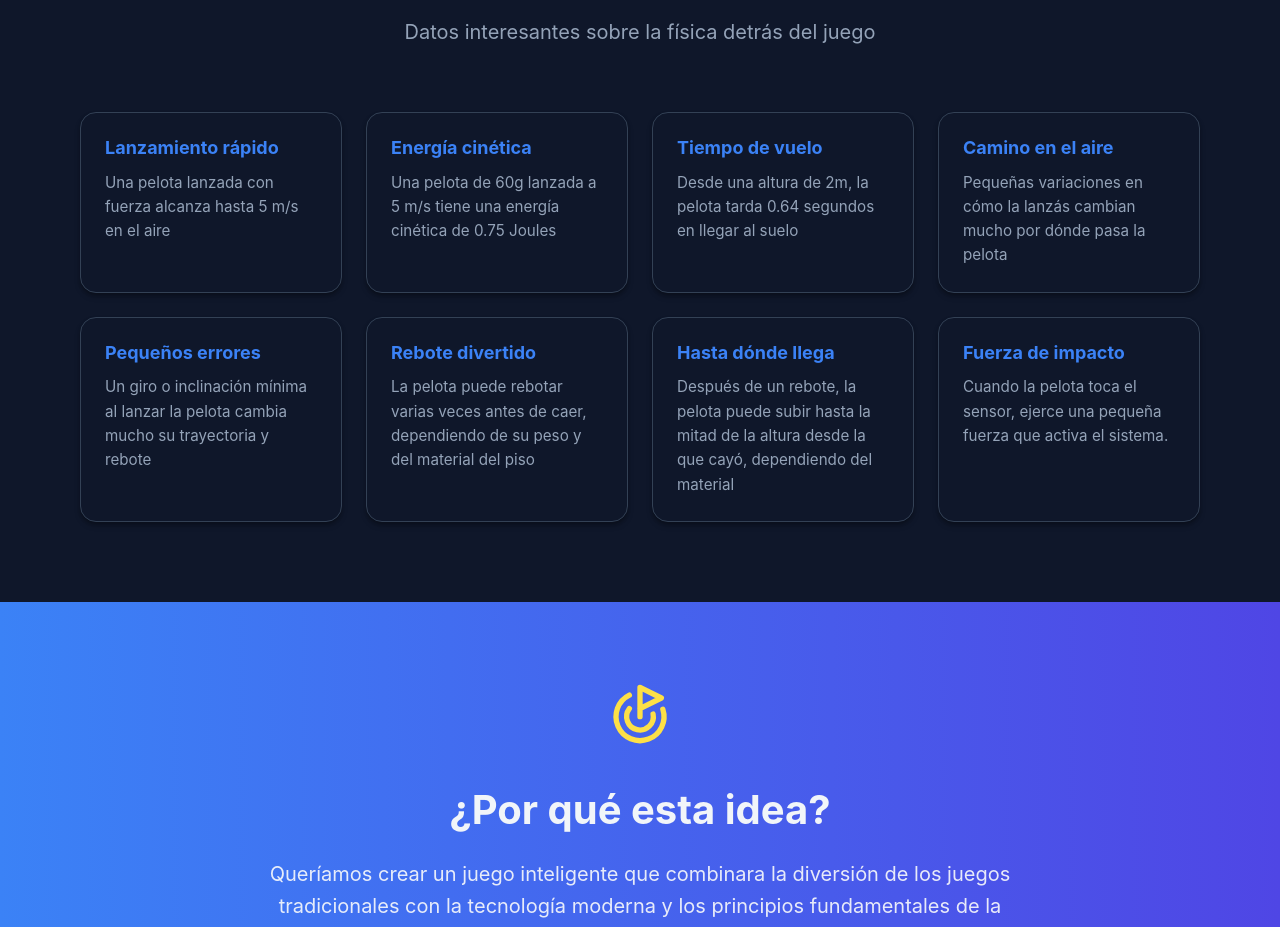
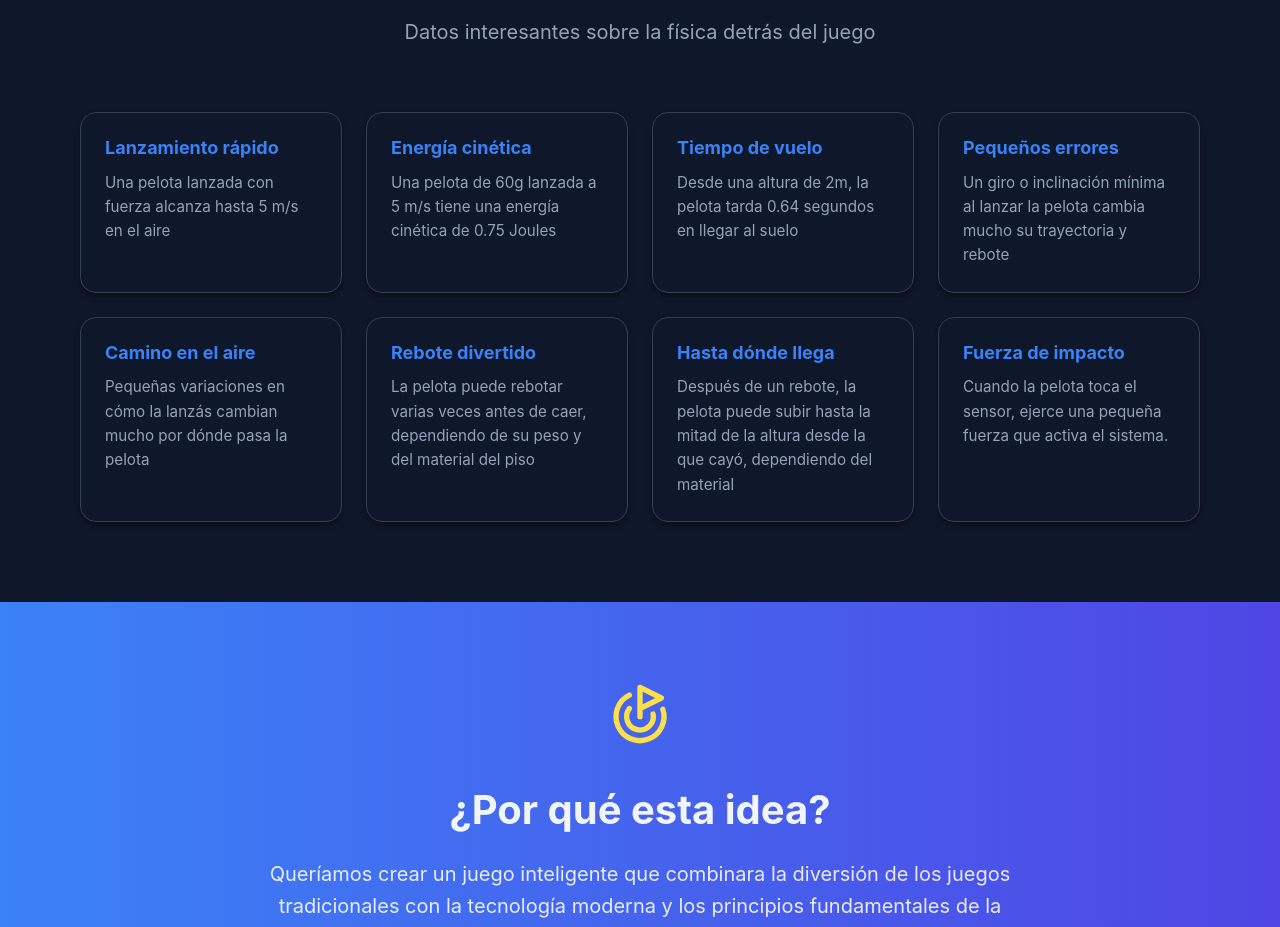
Before and after one commit to ThaCharly/fisiquinha, a React (Vite) app: page / in a window 1280 px wide. Shown: the part 5940-6867 px from the top of the page. Built offline with nearby package versions, Linux system fonts and the light colour scheme.

Commit message:
Actualización

```diff
--- a/src/App.jsx
+++ b/src/App.jsx
@@ -110,12 +110,12 @@ const curiosidades = [
     texto: "Desde una altura de 2m, la pelota tarda 0.64 segundos en llegar al suelo"
   },
   {
+  titulo: "Pequeños errores",
+  texto: "Un giro o inclinación mínima al lanzar la pelota cambia mucho su trayectoria y rebote"
+  },
+  {
     titulo: "Camino en el aire",
     texto: "Pequeñas variaciones en cómo la lanzás cambian mucho por dónde pasa la pelota"
-  },
-  {
-    titulo: "Pequeños errores",
-    texto: "Un giro o inclinación mínima al lanzar la pelota cambia mucho su trayectoria y rebote"
   },
   {
     titulo: "Rebote divertido",
```
